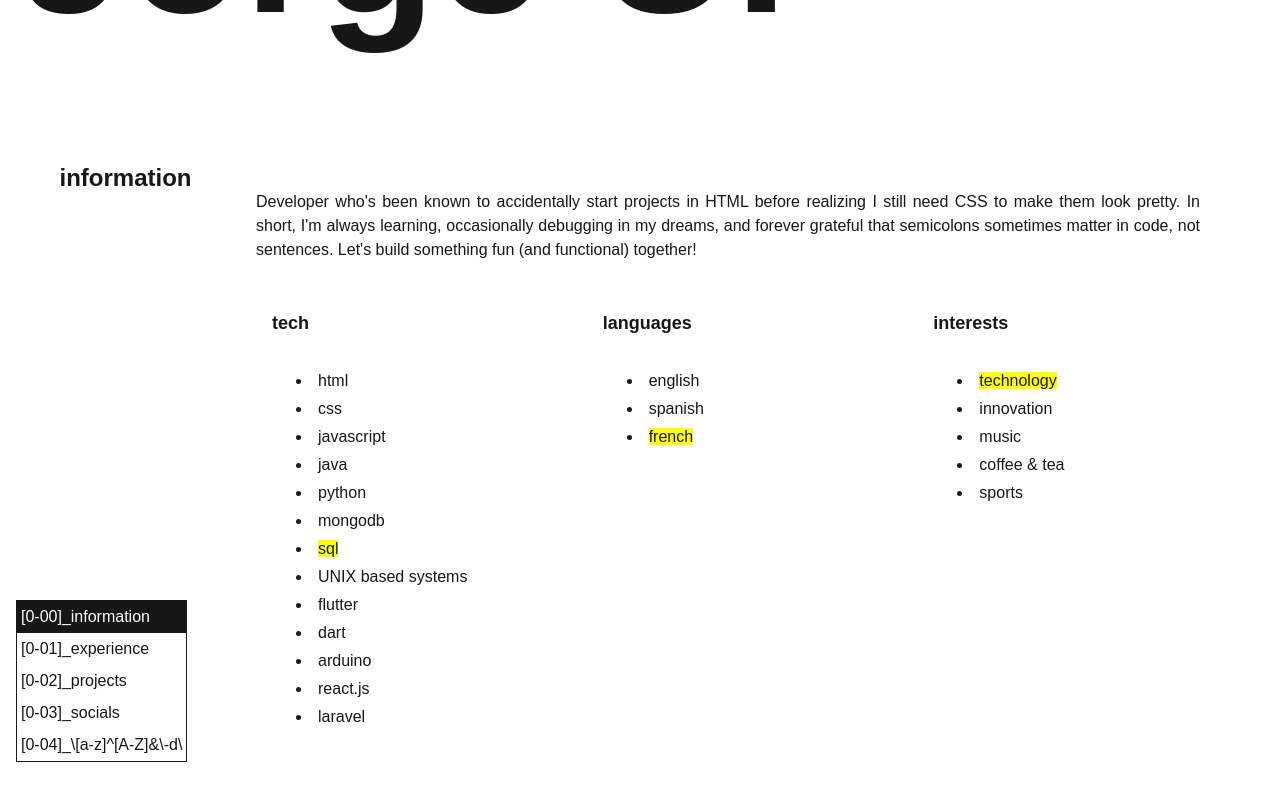
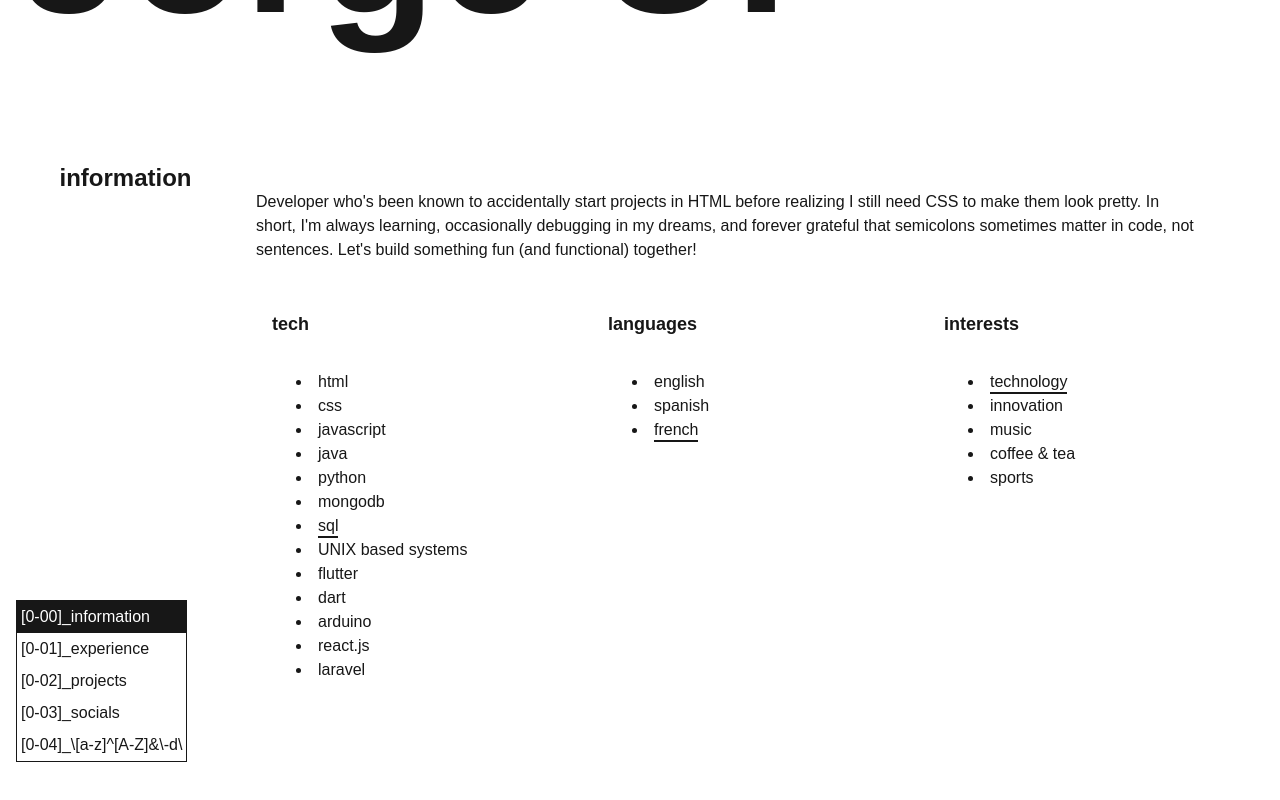
Before and after one commit to Deghim/CoolWebPage, a Next.js app in the folder cool-webpage/: page /userx in a window 1280 px wide. Shown: the part 738-1538 px from the top of the page. Built offline with nearby package versions, Linux system fonts and the light colour scheme.

Commit message:
indicios del underline de multilinea

```diff
--- a/cool-webpage/src/app/userx/components/sectionInf.tsx
+++ b/cool-webpage/src/app/userx/components/sectionInf.tsx
@@ -1,5 +1,5 @@
 'use client';
-import React, { CSSProperties, useEffect, useState } from 'react';
+import React, { useEffect, useState } from 'react';
 
 interface SectionInformationProps {
     information: string;
@@ -7,63 +7,75 @@ interface SectionInformationProps {
     bulletPoints: string[][];
 }
 
-export default function SectionInformation({ information, bulletTitle, bulletPoints }: SectionInformationProps) {
+export default function SectionInformation({
+    information,
+    bulletTitle,
+    bulletPoints,
+}: SectionInformationProps) {
     const [highlightIndexes, setHighlightIndexes] = useState<number[]>([]);
 
     useEffect(() => {
         setHighlightIndexes(
-            bulletPoints.map(pts => pts.length > 1 ? Math.floor(Math.random() * pts.length) : Math.random() > 0.5 ? 0 : -1)
+            bulletPoints.map(pts =>
+                pts.length > 1
+                    ? Math.floor(Math.random() * pts.length)
+                    : Math.random() > 0.5
+                        ? 0
+                        : -1
+            )
         );
     }, [bulletPoints]);
 
+    // 1) Base: always has the pseudo-element, positioning, & transition.
+    const linkBase = [
+        'relative',
+        'pb-1',
+        // pseudo-element setup:
+        "after:content-['']",
+        'after:absolute',
+        'after:left-0',
+        'after:bottom-0',
+        'after:h-[2px]',
+        'after:w-full',
+        'after:bg-current',
+        // 🔑 keep the transition on every state:
+        'after:transition-transform',
+        'after:duration-300',
+    ].join(' ');
 
-    const infoStyle: CSSProperties = {
-        textAlign: 'justify',
-        marginTop: '6rem',
-        paddingRight: '5rem'
-    };
+    // 2) When active: full width, grow from left
+    const activeLink = ['after:scale-x-100', 'after:origin-left'].join(' ');
 
-    const gridStyle: CSSProperties = {
-        display: 'grid',
-        gridTemplateColumns: 'repeat(auto-fit, minmax(12rem, 1fr))',
-        padding: '1rem'
-    };
-
-    const titleStyle: CSSProperties = {
-        marginTop: '2rem',
-        marginBottom: '2rem',
-        fontSize: '1.125rem',
-        fontWeight: 'bold'
-    };
-
-    const listStyle: CSSProperties = {
-        marginLeft: '1.5rem',
-        listStyleType: 'disc',
-        listStylePosition: 'inside'
-    };
+    // 3) When inactive: zero width, shrink from right
+    const inactiveLink = ['after:scale-x-0', 'after:origin-right'].join(' ');
 
     return (
-        <div style={{ height: '90vh' }}>
-            <div style={infoStyle}>
-                {information}
-            </div>
-            <div style={gridStyle}>
-                {bulletPoints.map((pts, i) => {
-                    return (
-                        <div key={i}>
-                            <h2 style={titleStyle}>{bulletTitle[i]}</h2>
-                            <ul style={listStyle}>
-                                {pts.map((item, ii) =>
-                                    <li key={ii} style={{ marginBottom: '0.25rem' }}>
-                                        <span style={{ background: ii == highlightIndexes[i] ? "yellow" : "" }}>
+        <div className="h-[90vh]">
+            <div className="prose max-w-none mt-24 pr-20">{information}</div>
+            <div className="grid gap-4 p-4 auto-rows-auto grid-cols-[repeat(auto-fit,minmax(12rem,1fr))]">
+                {bulletPoints.map((pts, i) => (
+                    <div key={i}>
+                        <h2 className="mt-8 mb-8 text-lg font-bold">{bulletTitle[i]}</h2>
+                        <ul className="ml-6 list-disc list-inside">
+                            {pts.map((item, ii) => {
+                                const isActive = ii === highlightIndexes[i];
+                                return (
+                                    <li
+                                        key={ii}
+
+                                    >
+                                        <span className={`${linkBase} ${isActive ? activeLink : inactiveLink
+                                            } mb-1`}
+                                        >
+
                                             {item}
                                         </span>
                                     </li>
-                                )}
-                            </ul>
-                        </div>
-                    )
-                })}
+                                );
+                            })}
+                        </ul>
+                    </div>
+                ))}
             </div>
         </div>
     );
```
